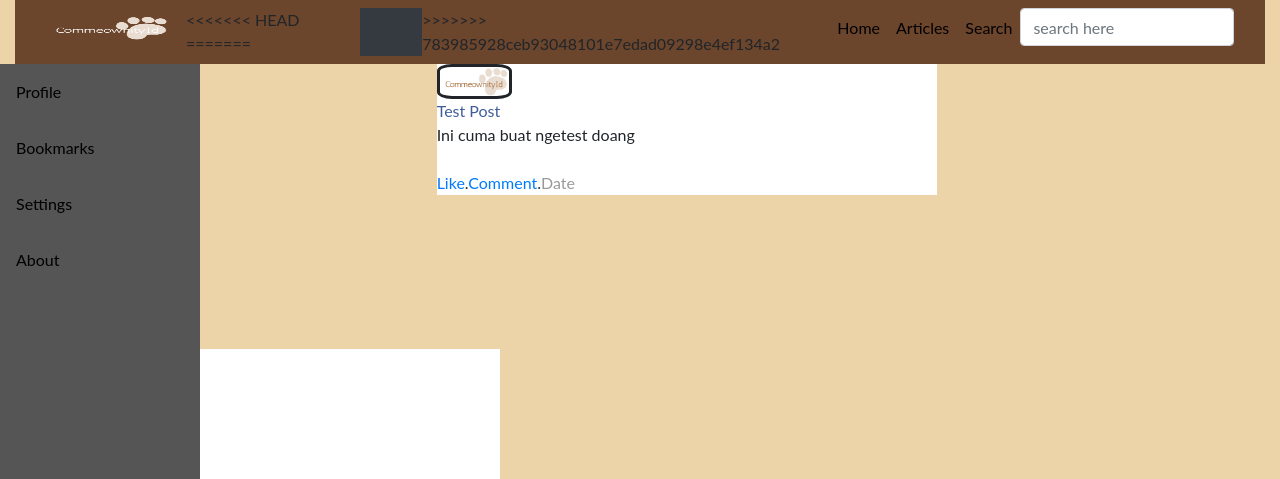
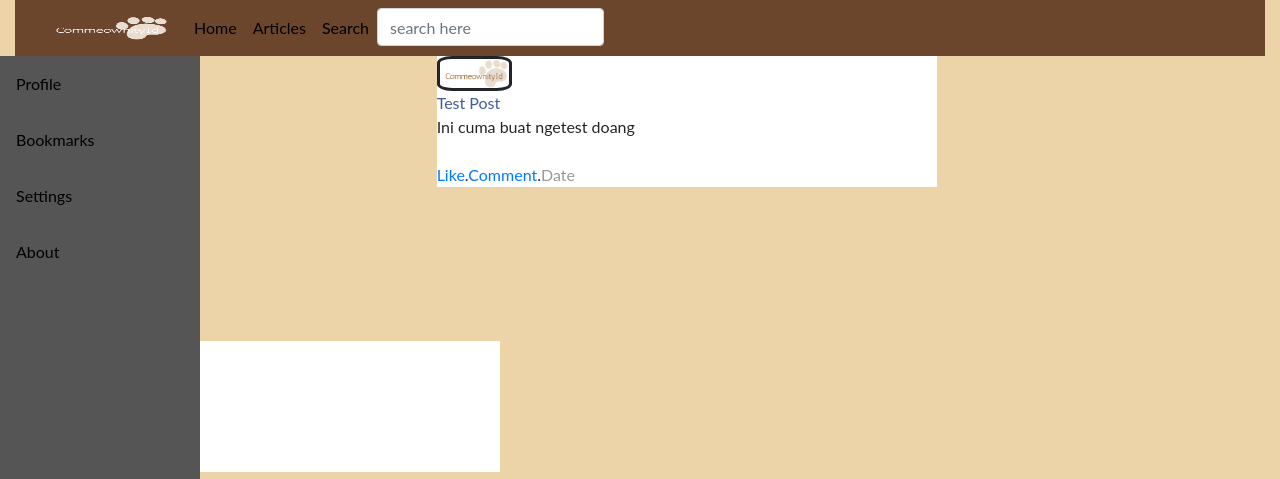
Before and after one commit to putrin1012/Commeownityid, a PHP site: page /_index.php in a window 1280 px wide. Shown: the top 479 px of the page. Run offline with PHP 8.4, Linux system fonts and the light colour scheme.

Commit message:
no message

```diff
--- a/Header.php
+++ b/Header.php
@@ -34,20 +34,9 @@
                   <h5 class="text-white h4">Collapsed content</h5>
                   <span class="text-muted">Toggleable via the navbar brand.</span>
               </div>
-<<<<<<< HEAD
 
 
 
-
-=======
-              <nav class="navbar navbar-dark bg-dark">
-                <div class="container-fluid">
-                  <button class="navbar-toggler" type="button" data-bs-toggle="collapse" data-bs-target="#navbarToggleExternalContent" aria-controls="navbarToggleExternalContent" aria-expanded="false" aria-label="Toggle navigation">
-                    <span class="navbar-toggler-icon"></span>
-                  </button>
-                </div>
-              </nav>
->>>>>>> 783985928ceb93048101e7edad09298e4ef134a2
              <li class="nav-item">
                <a class="nav-link" href="_index.php">Home</a>
              </li>
```
